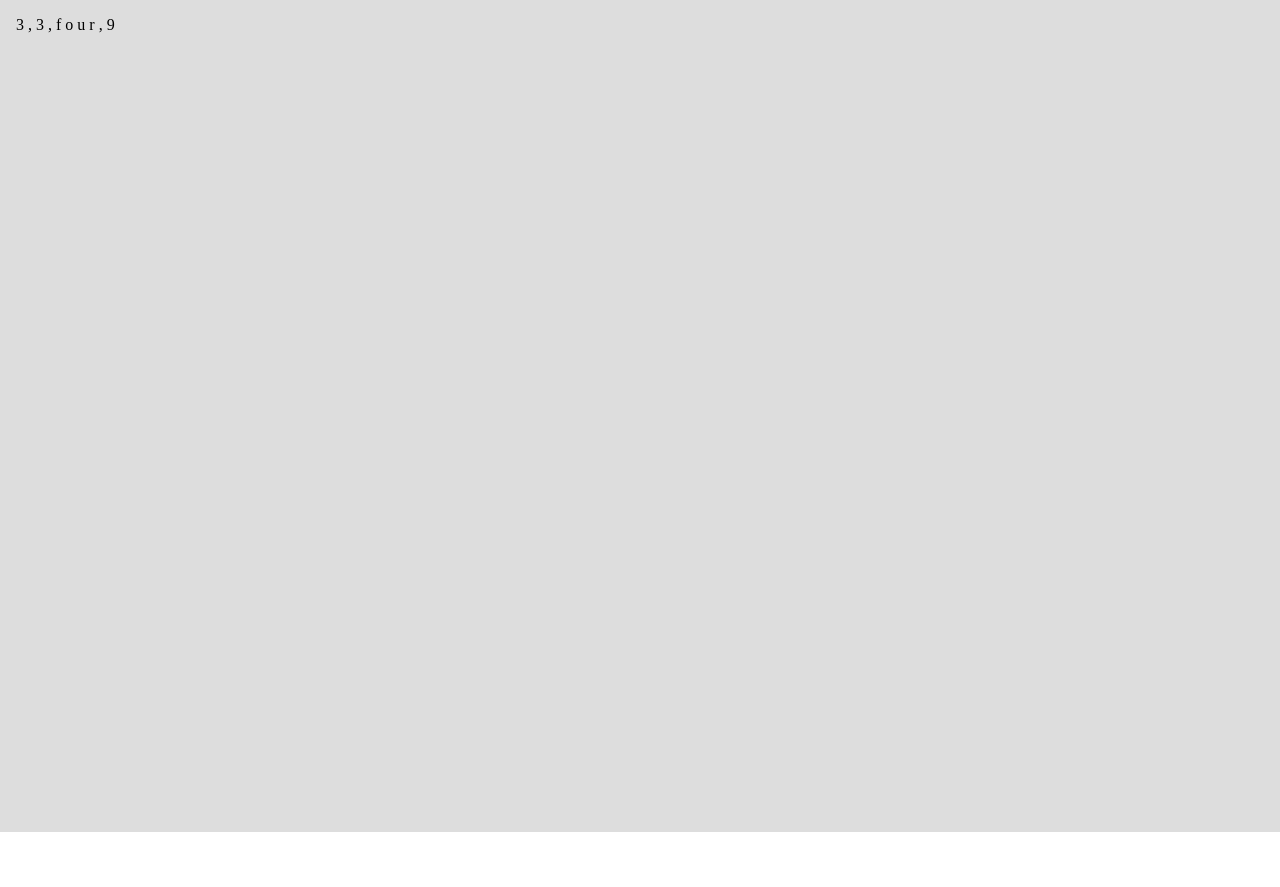
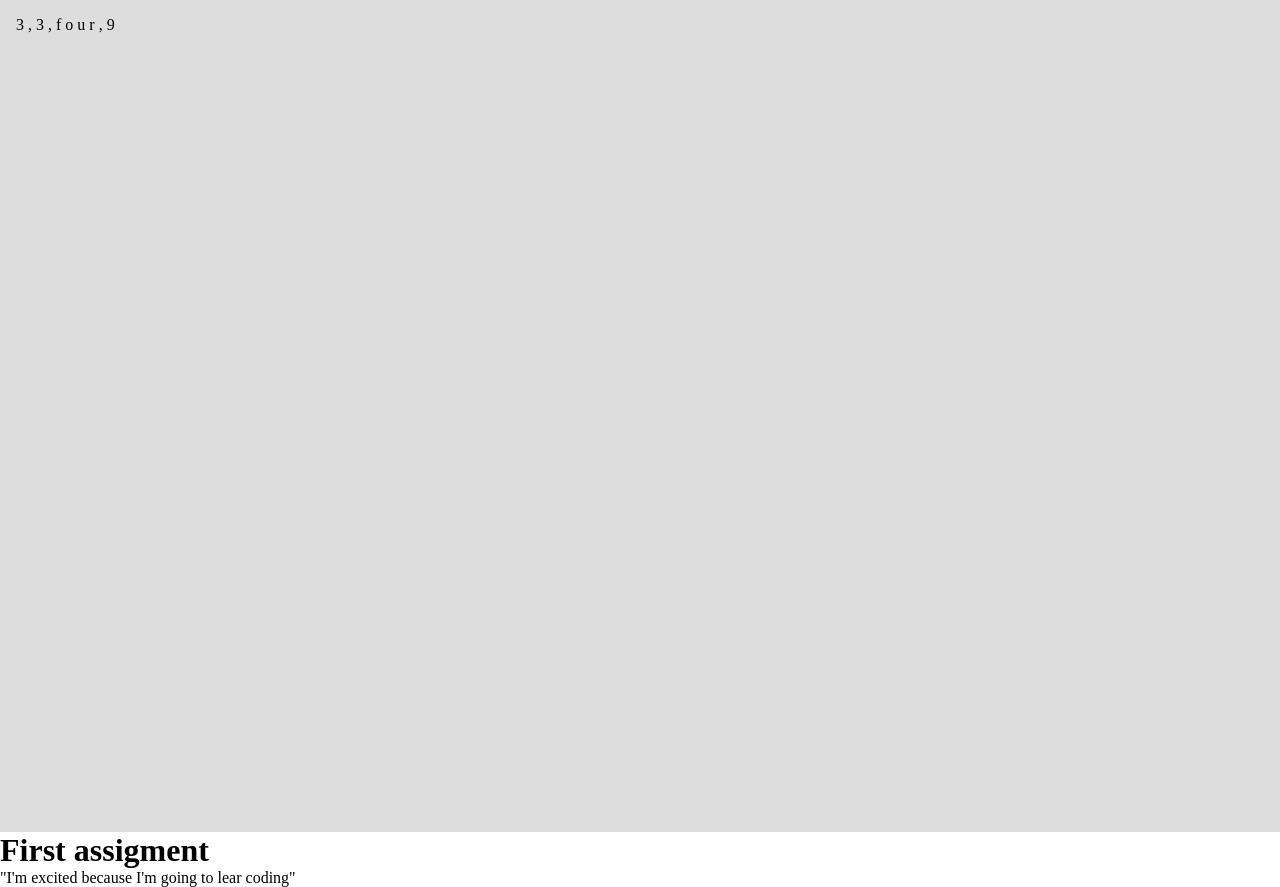
Before and after one commit to Hvierma20/web-basics-1-week-1-Hvierma20, a plain HTML site: page index.html in a window 1280 px wide. Shown: the top 887 px of the page. Before the commit the page ends 832 px from the top, so only its background shows below. Drawn offline with Linux system fonts and the light colour scheme.

Commit message:
Update index.html

```diff
--- a/index.html
+++ b/index.html
@@ -12,5 +12,8 @@
   <body>
   <div id="target-div"></div>
   <script src="index.js" type="text/javascript"></script>
+    <div class="content">
+      <h1 class="content-container">First assigment</h1>
+      <p>"I'm excited because I'm going to lear coding"</p>
   </body>
 </html>
```
